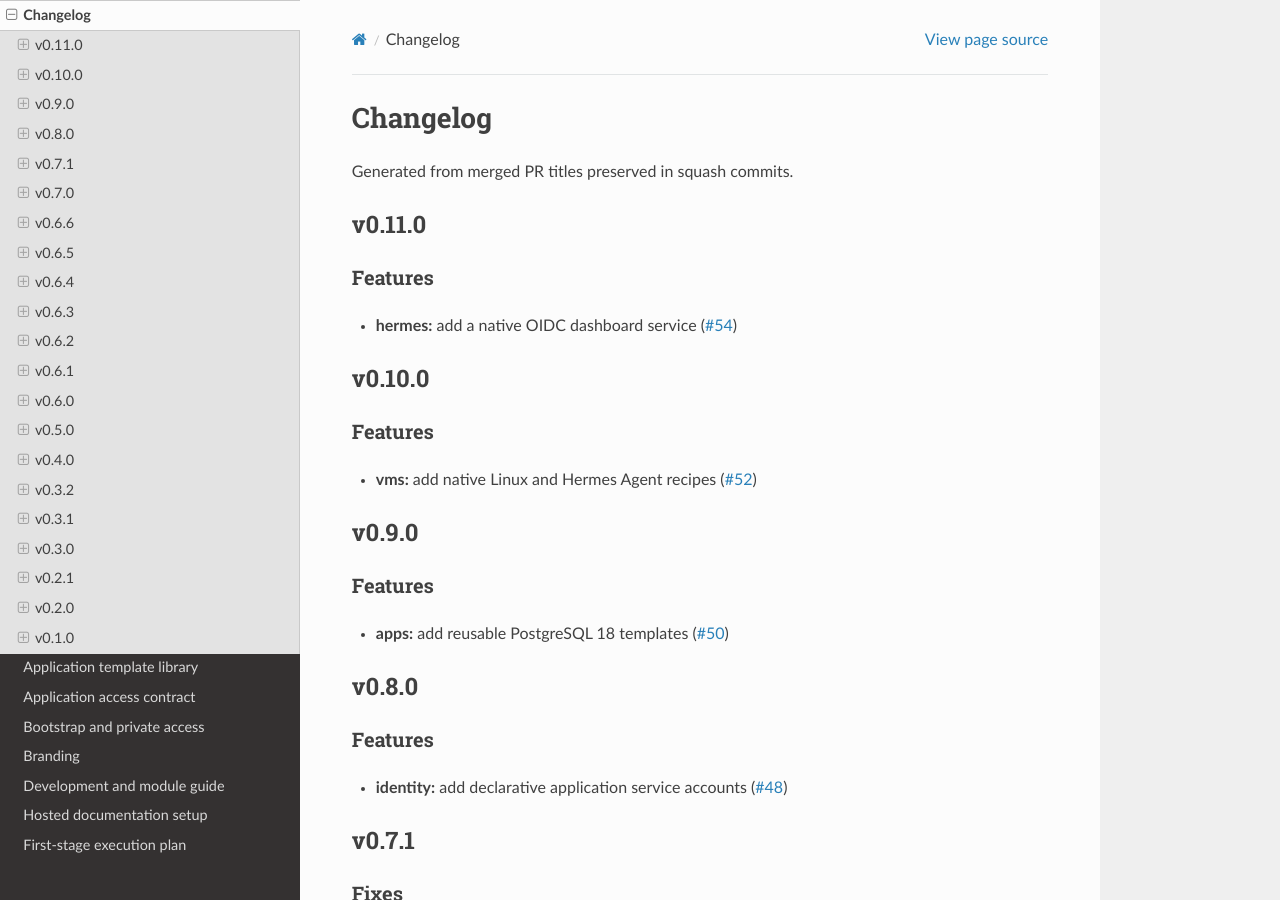
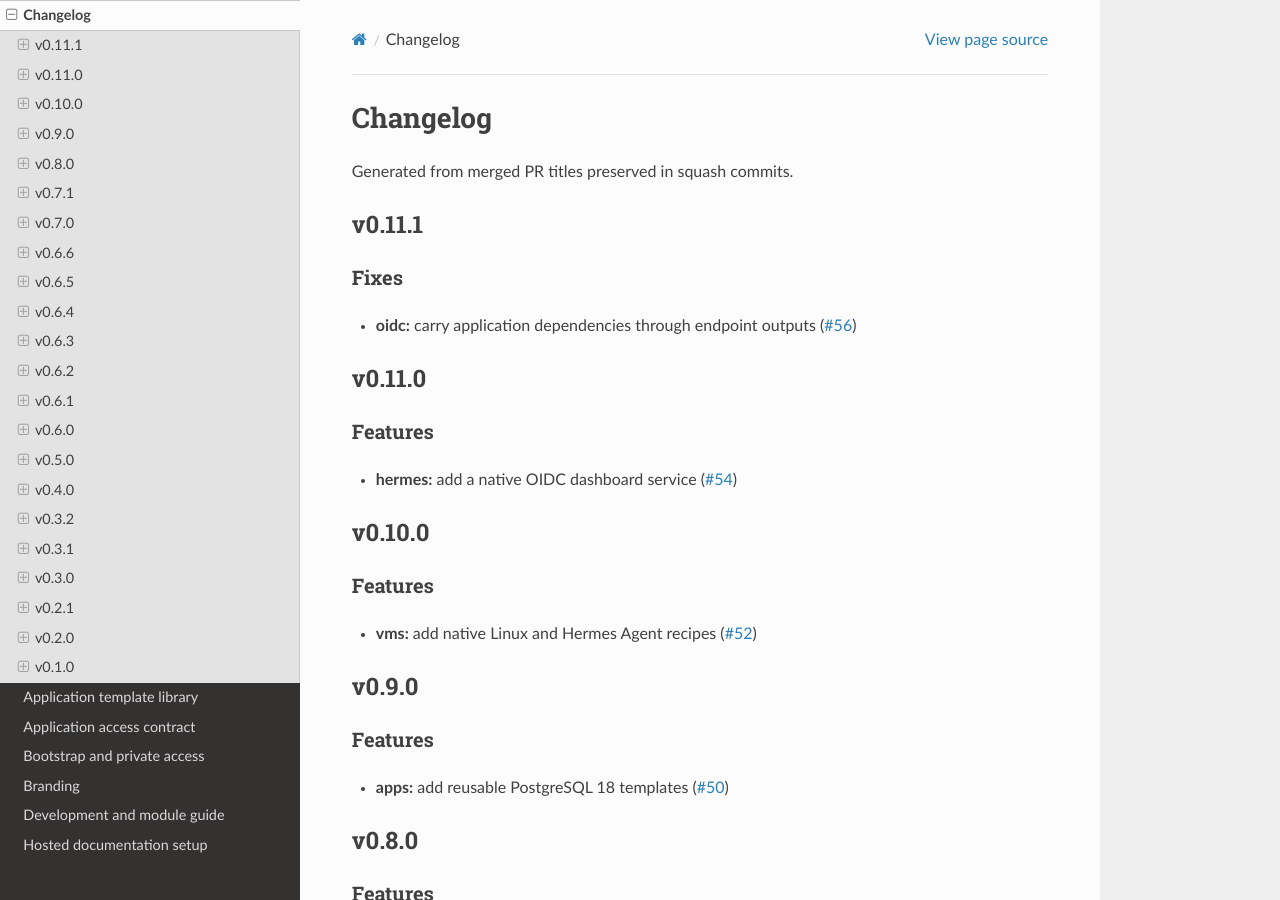
Before and after one commit to CafofoLabs/milkyway, a Sphinx documentation site: the page built from docs/CHANGELOG.md, in a window 1280 px wide and 900 px high. Built offline with Sphinx 7.4.7 and the Read the Docs theme 3.1.0, drawn with Linux system fonts in a browser that asks for light colours; the version number could not be read and is left out.

Commit message:
chore(release): v0.11.1 (#57)

```diff
--- a/docs/CHANGELOG.md
+++ b/docs/CHANGELOG.md
@@ -2,6 +2,10 @@
 
 Generated from merged PR titles preserved in squash commits.
 
+## v0.11.1
+
+### Fixes
+- **oidc:** carry application dependencies through endpoint outputs ([#56](https://github.com/CafofoLabs/milkyway/pull/56))
 ## v0.11.0
 
 ### Features
```
Also changed, not shown: 1 other file.
